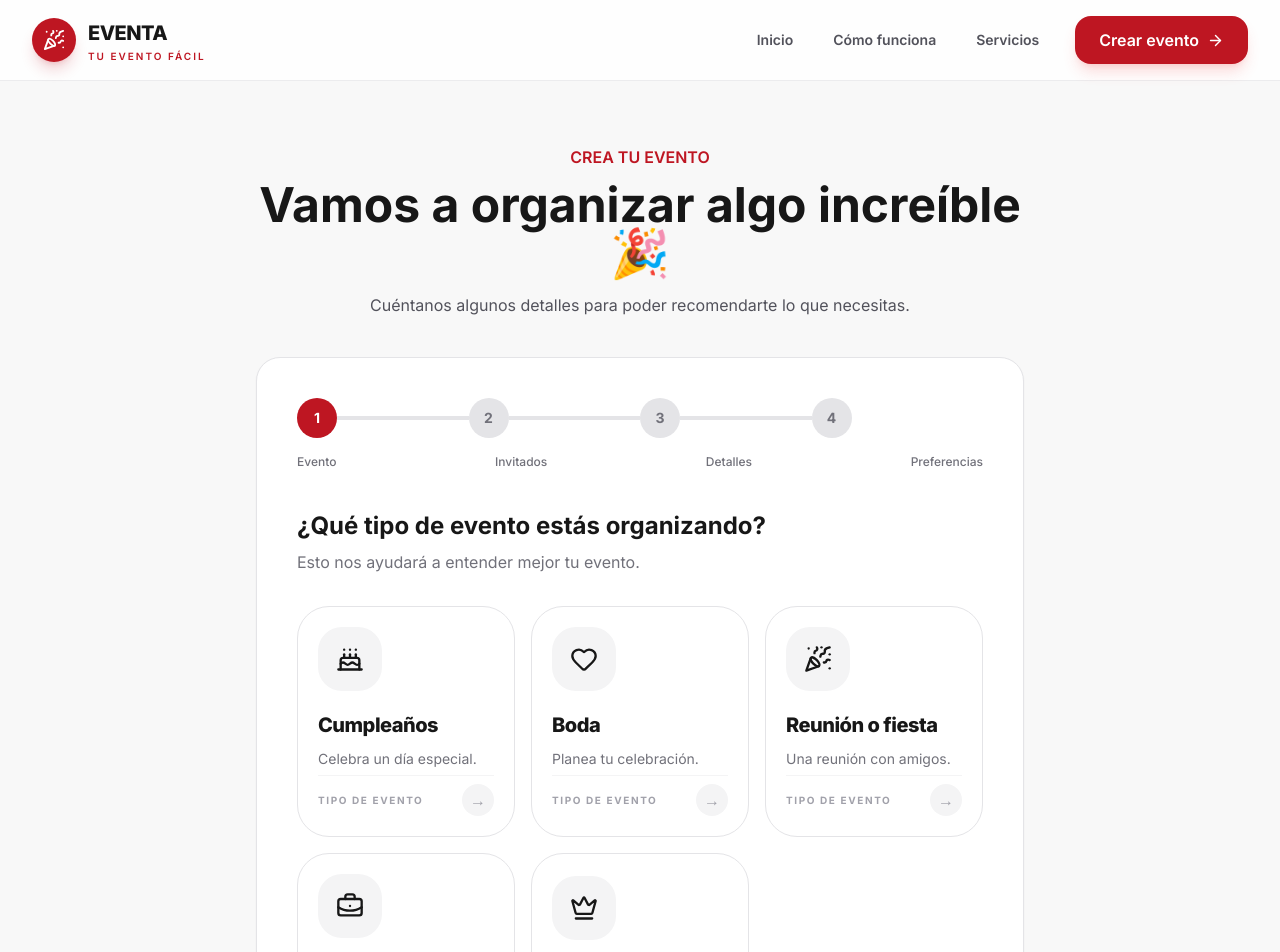
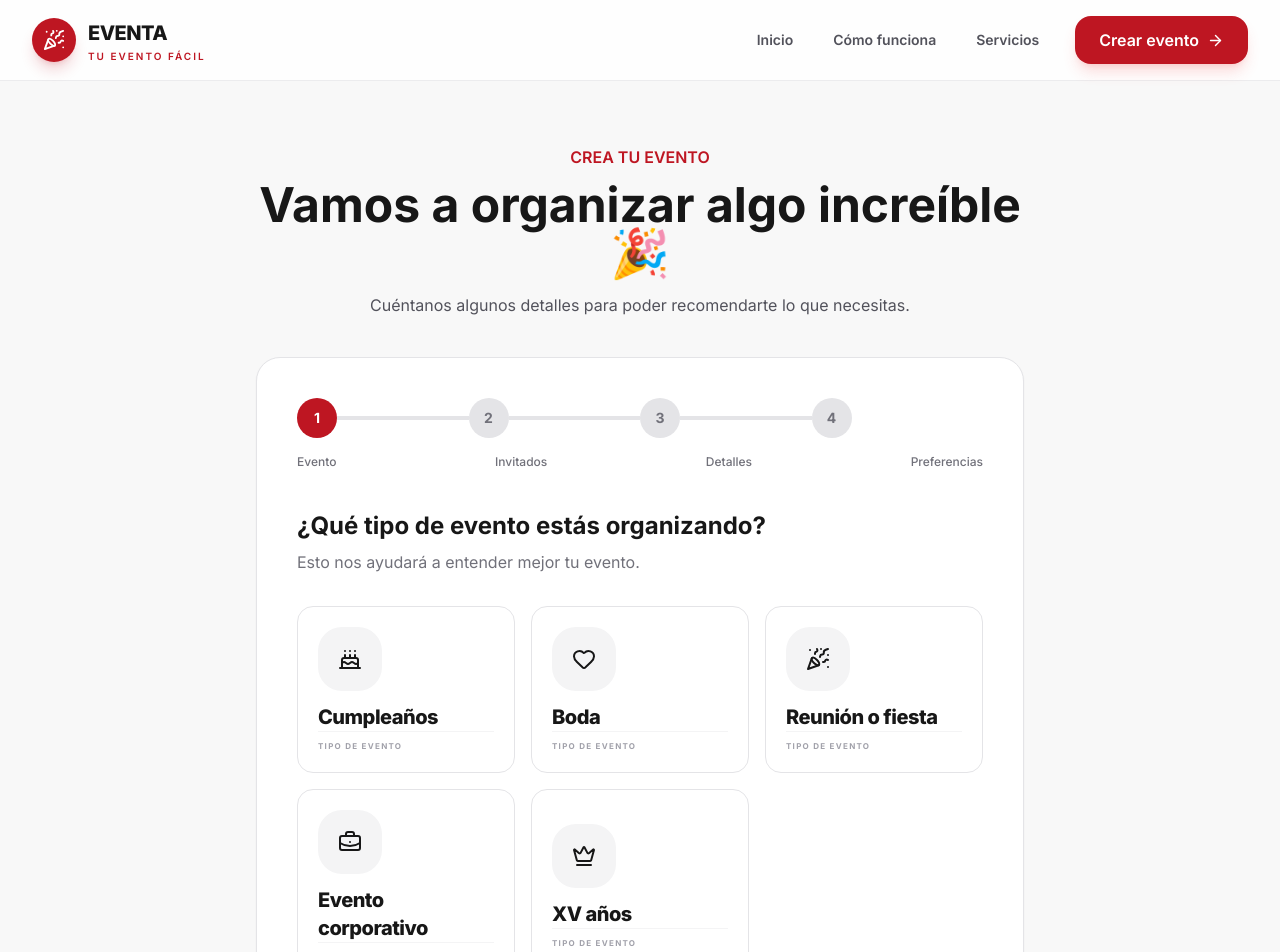
Before and after one commit to JorgeLuisGomezOlmos/eventa, a React (Vite) app: page /crear-evento in a window 1280 px wide. Shown: the top 952 px of the page. Built offline with nearby package versions, Linux system fonts and the light colour scheme.

Commit message:
se modifico el diseño de las cards de tipos de eventos

```diff
--- a/src/components/event/EventTypeCard.tsx
+++ b/src/components/event/EventTypeCard.tsx
@@ -20,8 +20,8 @@ function EventTypeCard({
       type="button"
       onClick={onClick}
       className={`
-        group relative w-full overflow-hidden rounded-3xl
-        border p-4 text-left
+        group relative w-full overflow-hidden rounded-xl
+        border p-3 text-left
         transition-all duration-300
         active:scale-[0.98]
         sm:p-5
@@ -48,12 +48,12 @@ function EventTypeCard({
       <div className="relative">
 
         {/* PARTE SUPERIOR */}
-        <div className="flex items-start justify-between gap-3">
+        <div className="flex items-start justify-between gap-0">
 
           {/* ICONO */}
           <div
             className={`
-              flex h-8 w-8 shrink-0 items-center justify-center
+              flex h-10 w-10 shrink-0 items-center justify-center
               rounded-2xl transition-all duration-300
               sm:h-16 sm:w-16
               ${
@@ -64,7 +64,7 @@ function EventTypeCard({
             `}
           >
             <Icon
-              size={28}
+              size={24}
               strokeWidth={2}
               className="transition-transform duration-300 group-hover:scale-110"
             />
@@ -73,7 +73,7 @@ function EventTypeCard({
           {/* INDICADOR */}
           <div
             className={`
-              rounded-full px-2.5 py-1 text-[9px] font-bold uppercase
+              rounded-full px-1.5 py-1 text-[9px] font-bold uppercase
               tracking-wider transition-all duration-300
               ${
                 selected
@@ -88,24 +88,21 @@ function EventTypeCard({
         </div>
 
         {/* TEXTO */}
-        <div className="mt-5">
+        <div className="mt-3">
 
           <h3 className="text-lg font-extrabold tracking-tight text-brandDark sm:text-xl">
             {title}
           </h3>
 
-          <p className="mt-2 line-clamp-2 text-xs leading-5 text-zinc-500 sm:text-sm sm:leading-6">
-            {description}
-          </p>
 
         </div>
 
         {/* PIE */}
-        <div className="mt-1 flex items-center justify-between border-t border-zinc-100 pt-2">
+        <div className="flex items-center justify-between border-t border-zinc-100 pt-2">
 
           <span
             className={`
-              text-[10px] font-bold uppercase tracking-[0.16em]
+              text-[8px] font-bold uppercase tracking-[0.16em]
               ${
                 selected
                   ? "text-primary"
@@ -116,19 +113,7 @@ function EventTypeCard({
             Tipo de evento
           </span>
 
-          <span
-            className={`
-              flex h-8 w-8 items-center justify-center rounded-full
-              transition-all duration-300
-              ${
-                selected
-                  ? "bg-primary text-white"
-                  : "bg-zinc-100 text-zinc-400 group-hover:bg-zinc-900 group-hover:text-white"
-              }
-            `}
-          >
-            →
-          </span>
+
 
         </div>
 
```
